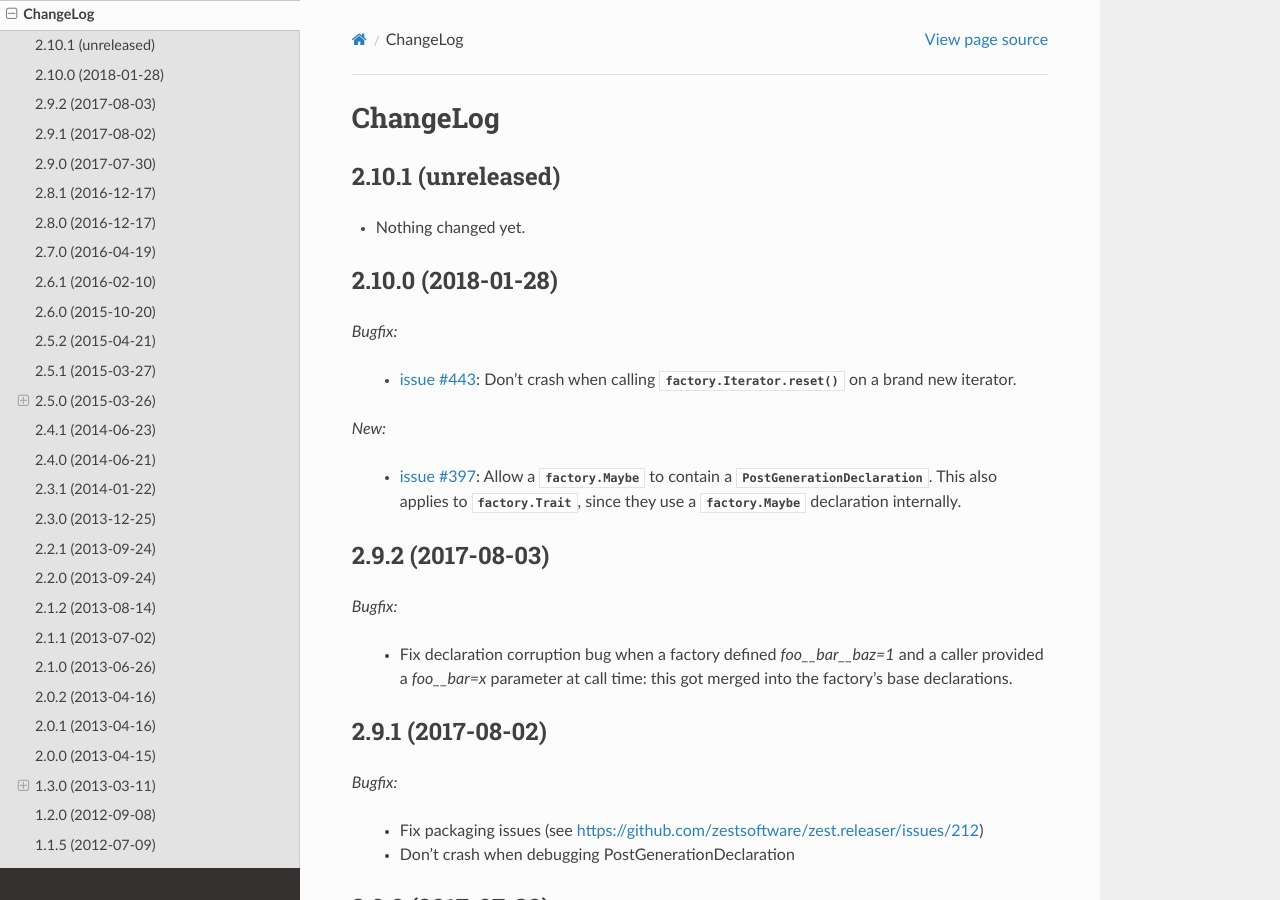
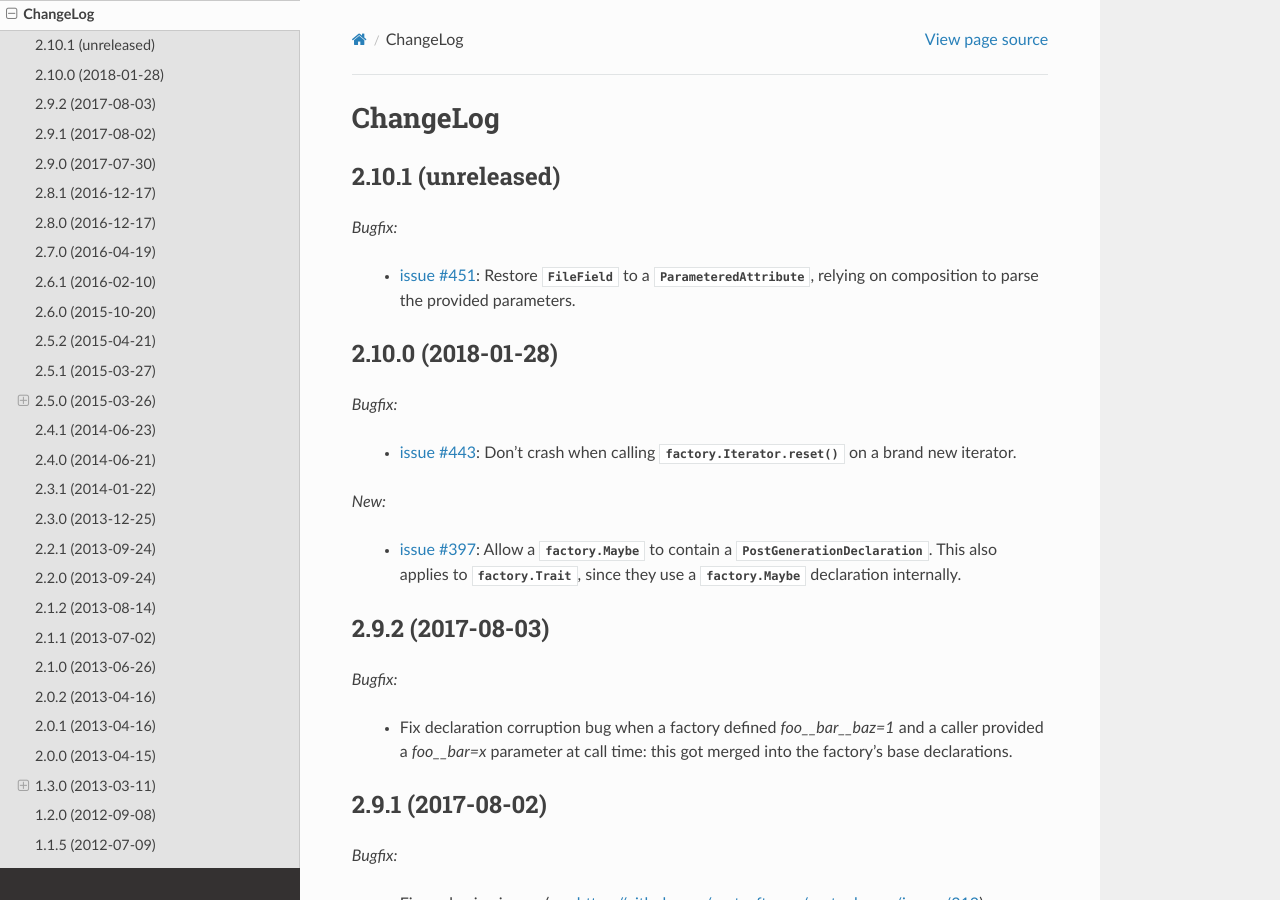
Before and after one commit to FactoryBoy/factory_boy, a Sphinx documentation site: the page built from docs/changelog.rst, in a window 1280 px wide and 900 px high. Built offline with Sphinx 7.4.7 and the Read the Docs theme 2.0.0, drawn with Linux system fonts in a browser that asks for light colours.

Commit message:
django: Remove some magic in FileField.
Instead of inheriting and diverting `factory.Dict`, explicitly parse the
provided parameters through a `DictFactory` call.

Closes #451.

```diff
--- a/docs/changelog.rst
+++ b/docs/changelog.rst
@@ -4,7 +4,10 @@ ChangeLog
 2.10.1 (unreleased)
 -------------------
 
-- Nothing changed yet.
+*Bugfix:*
+
+    - :issue:`451`: Restore :class:`~factory.django.FileField` to a
+      :class:`~factory.declarations.ParameteredAttribute`, relying on composition to parse the provided parameters.
 
 
 2.10.0 (2018-01-28)
```
Also changed, not shown: 1 other file.
